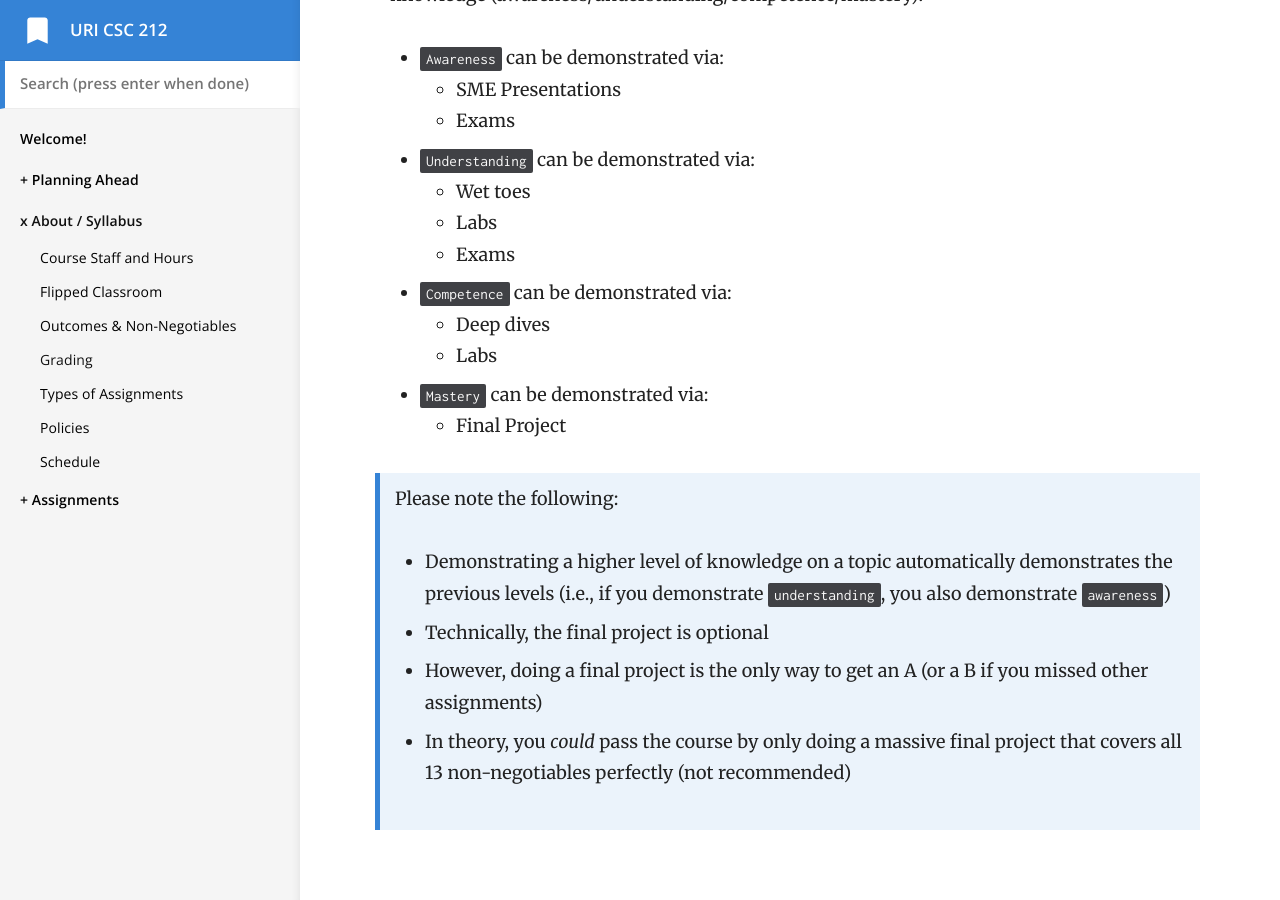
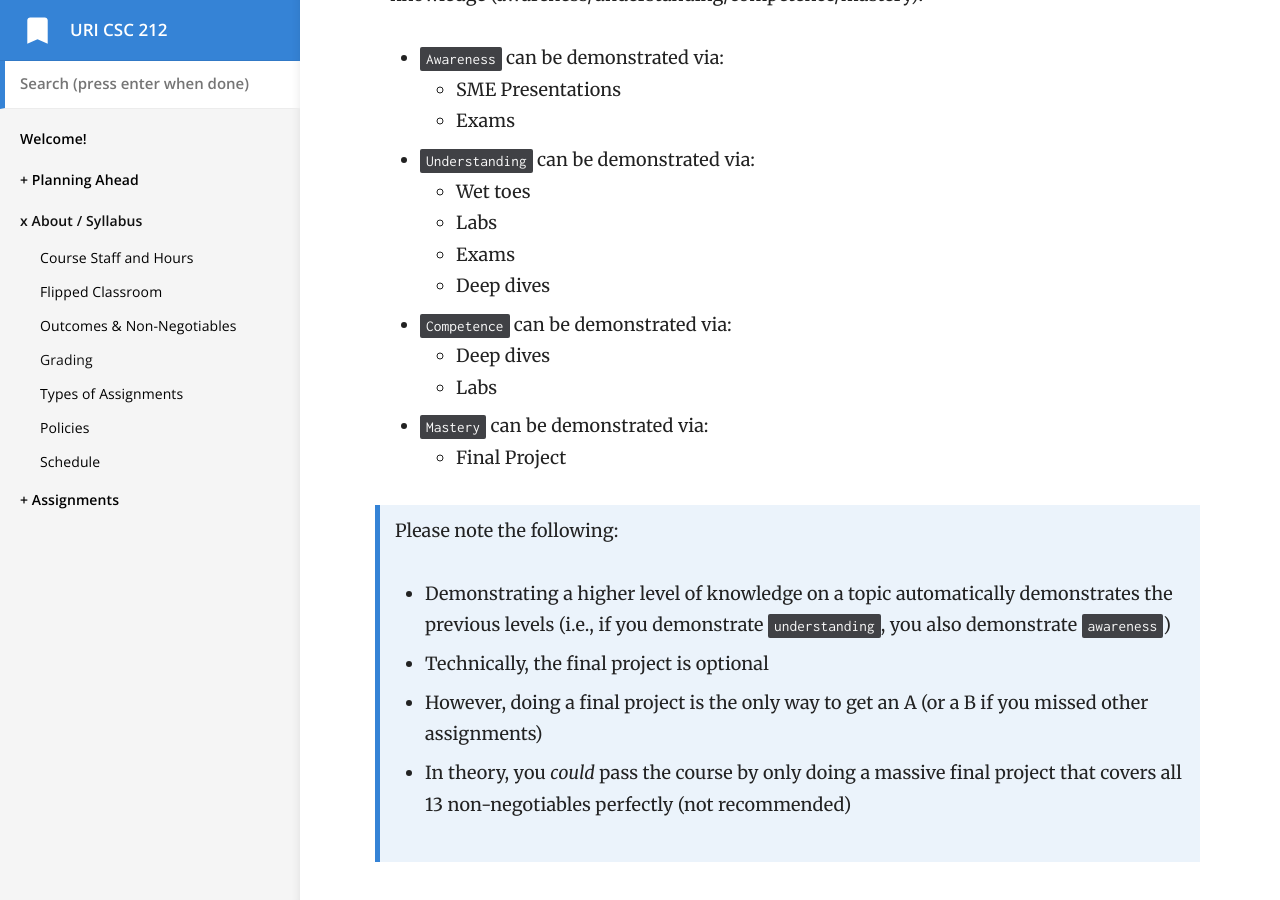
Before and after one commit to vcc-csc212/sp21-archive, a Jekyll site: the page built from _docs/2-about/grading.md, in a window 1280 px wide and 900 px high, scrolled down 3070 px. Built offline with Jekyll 4.4.1, drawn with Linux system fonts in a browser that asks for light colours.

Commit message:
added deep dives to understanding in grading page

```diff
--- a/_docs/2-about/grading.md
+++ b/_docs/2-about/grading.md
@@ -75,6 +75,7 @@ There are [6 types of assignments](/assignment-types) that will allow you to dem
 	- Wet toes
 	- Labs
 	- Exams
+	- Deep dives
 - `Competence` can be demonstrated via:
 	- Deep dives
 	- Labs
```
